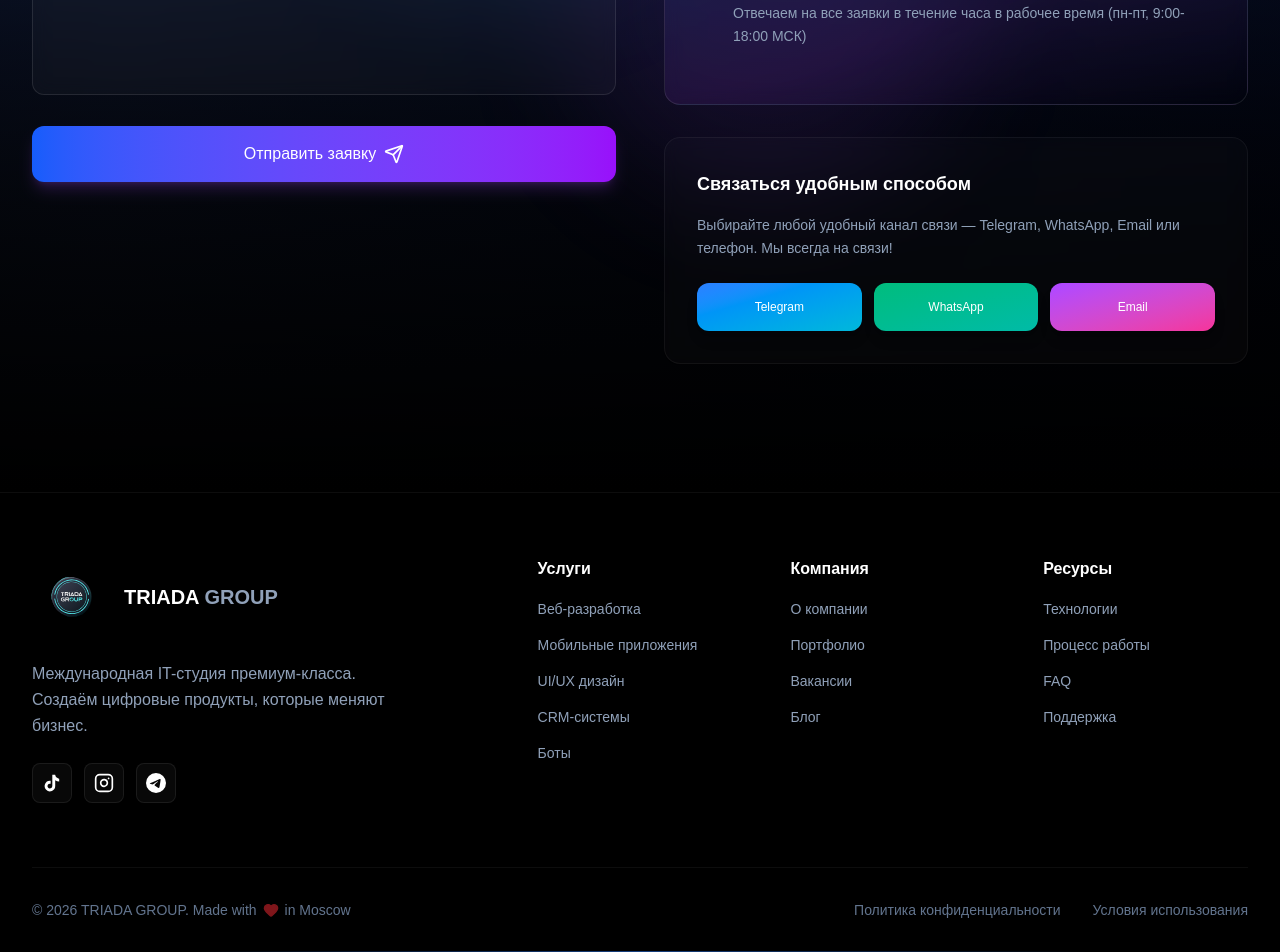
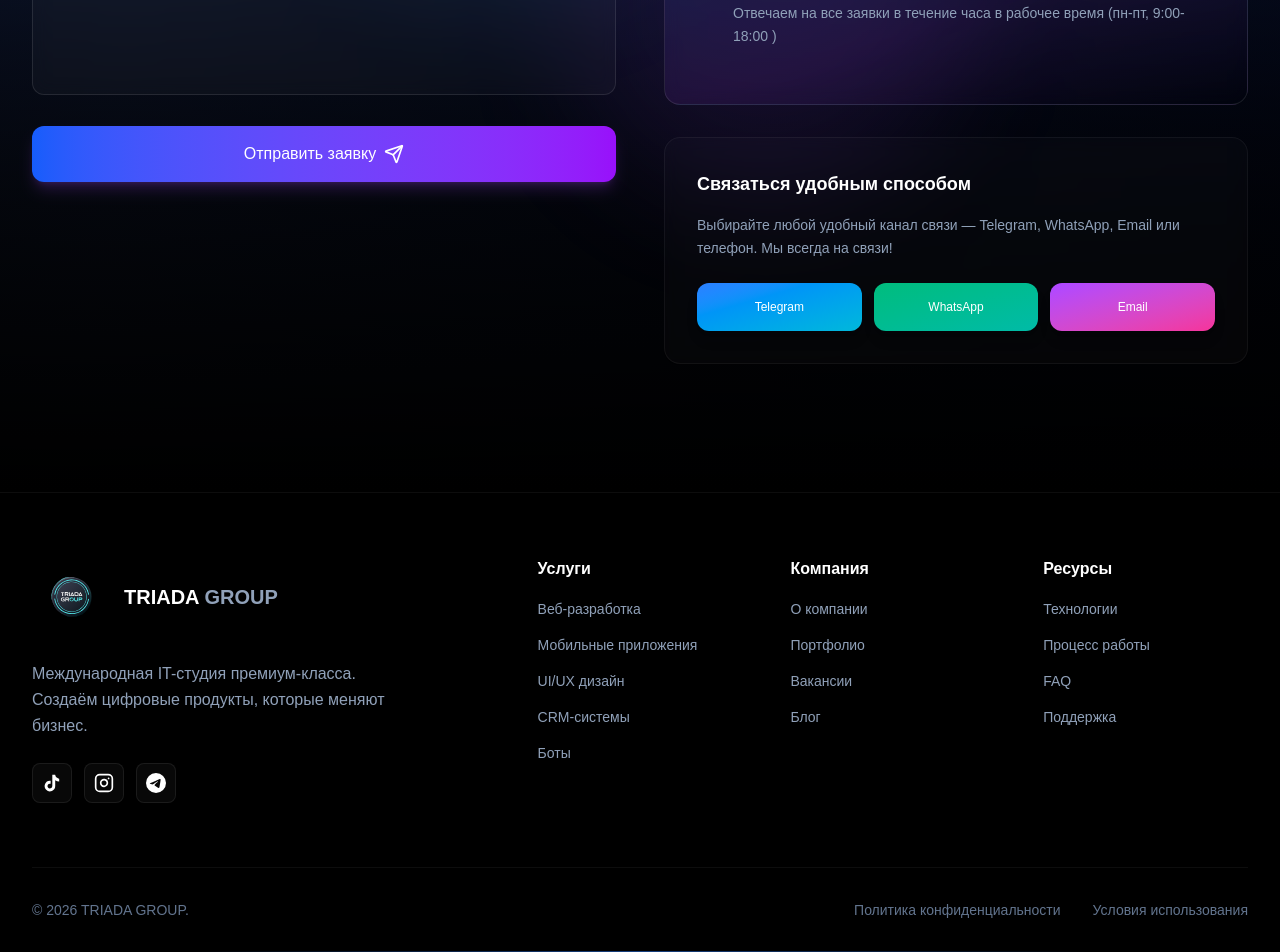
Before and after one commit to CyberGhost2175/triada-group, a Next.js app: page / in a window 1280 px wide. Shown: the part 8188-9140 px from the top of the page. Built offline with nearby package versions, Linux system fonts and the light colour scheme.

Commit message:
contact and footer changes

```diff
--- a/app/components/Contact.tsx
+++ b/app/components/Contact.tsx
@@ -297,7 +297,7 @@ export function Contact() {
                 <div>
                   <h3 className="text-lg font-semibold mb-2">Быстрый ответ</h3>
                   <p className="text-sm text-slate-400 leading-relaxed">
-                    Отвечаем на все заявки в течение часа в рабочее время (пн-пт, 9:00-18:00 МСК)
+                    Отвечаем на все заявки в течение часа в рабочее время (пн-пт, 9:00-18:00 )
                   </p>
                 </div>
               </div>
--- a/app/components/Footer.tsx
+++ b/app/components/Footer.tsx
@@ -173,9 +173,7 @@ export function Footer() {
         >
           <div className="flex flex-col md:flex-row justify-between items-center gap-4">
             <p className="text-sm text-slate-500 flex items-center gap-1.5">
-              © 2026 TRIADA GROUP. Made with
-              <Heart className="w-4 h-4 text-red-500 fill-red-500 inline animate-pulse" />
-              in Moscow
+              © 2026 TRIADA GROUP.
             </p>
 
             <div className="flex gap-8 text-sm text-slate-500">
```
